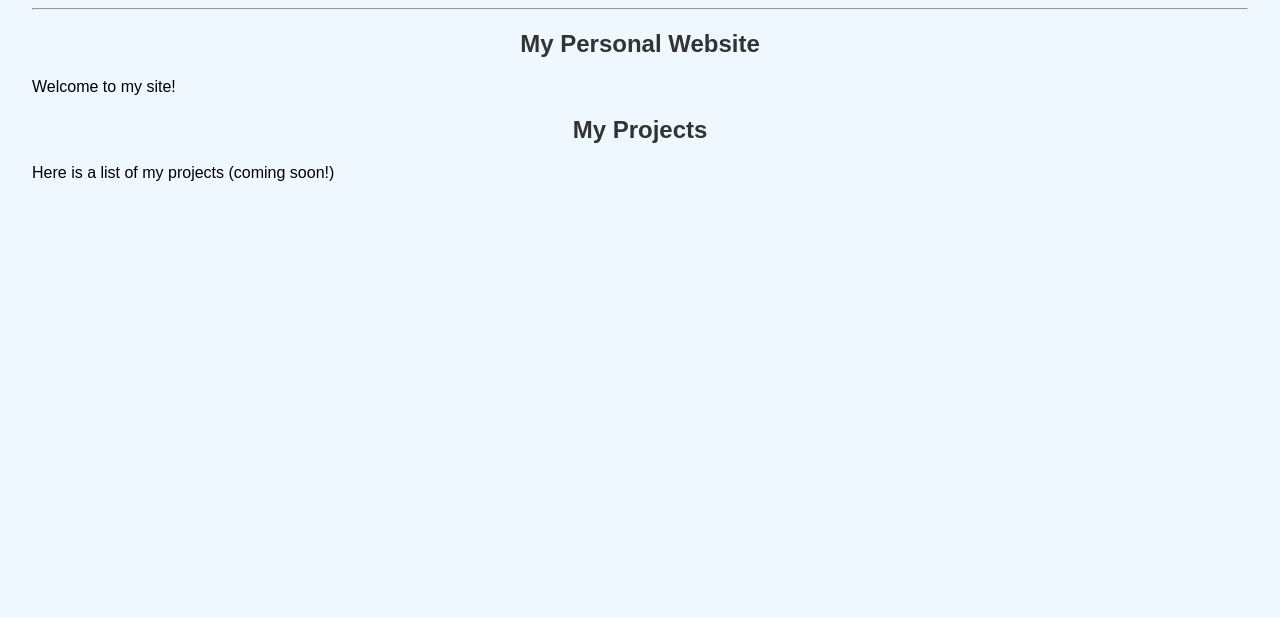
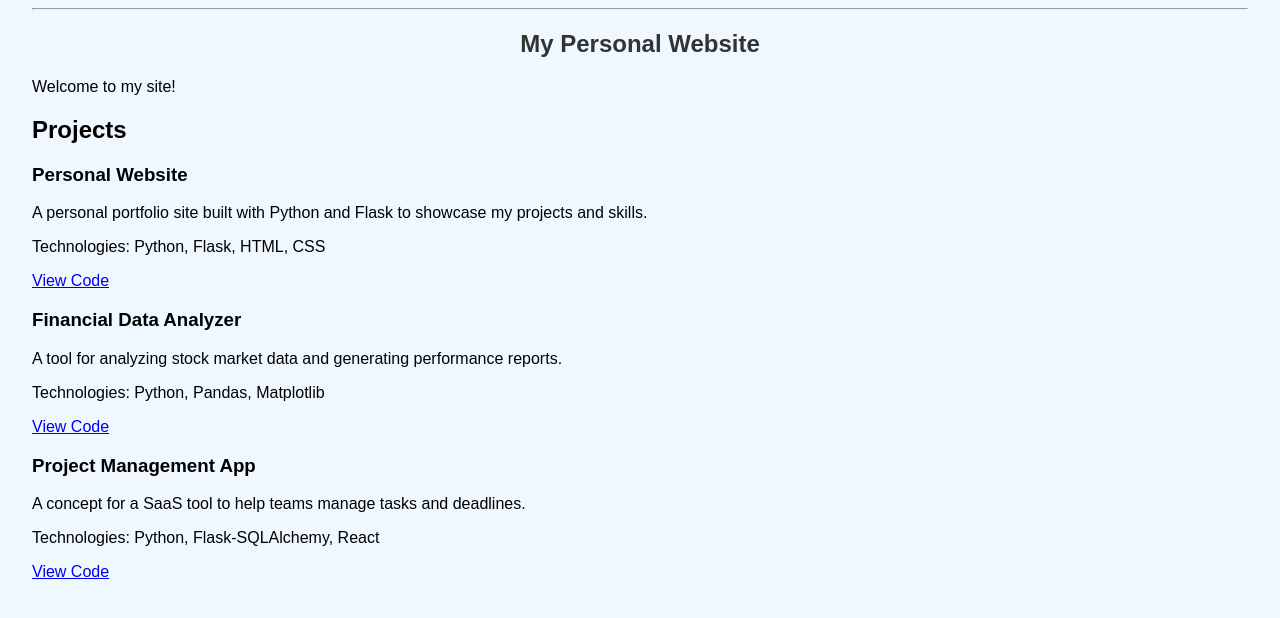
Before and after one commit to kaizhou24/personal-website, a Flask app: page / in a window 1280 px wide. Shown: the part 50-668 px from the top of the page. Run offline with Flask 3, Linux system fonts and the light colour scheme.

Commit message:
Add dynamic projects section with sample projects
- Create projects data structure in Flask app with sample projects
- Update index template to render projects dynamically using Jinja2
- Add project cards with title, description, technologies, and GitHub links
- Replace static placeholder text with dynamic content loop

```diff
--- a/app.py
+++ b/app.py
@@ -2,6 +2,27 @@ from flask import Flask, render_template
 
 app = Flask(__name__)
 
+projects = [
+    {
+        'title': 'Personal Website',
+        'description': 'A personal portfolio site built with Python and Flask to showcase my projects and skills.',
+        'technologies': ['Python', 'Flask', 'HTML', 'CSS'],
+        'github_link': '#' # We will replace '#' with the actual link later
+    },
+    {
+        'title': 'Financial Data Analyzer',
+        'description': 'A tool for analyzing stock market data and generating performance reports.',
+        'technologies': ['Python', 'Pandas', 'Matplotlib'],
+        'github_link': '#'
+    },
+    {
+        'title': 'Project Management App',
+        'description': 'A concept for a SaaS tool to help teams manage tasks and deadlines.',
+        'technologies': ['Python', 'Flask-SQLAlchemy', 'React'],
+        'github_link': '#'
+    }
+]
+
 @app.route('/')
-def home():
-    return render_template('index.html')
+def index():
+    return render_template('index.html', projects=projects)
--- a/templates/index.html
+++ b/templates/index.html
@@ -7,7 +7,16 @@
     </section>
 
     <section id="projects">
-        <h1>My Projects</h1>
-        <p>Here is a list of my projects (coming soon!)</p>
+        <h2>Projects</h2>
+        <div class="project-container">
+        {% for project in projects %}
+            <div class="project-card">
+                <h3>{{ project.title }}</h3>
+                <p>{{ project.description }}</p>
+                <p>Technologies: {{ project.technologies | join(', ') }}</p>
+                <a href="{{ project.github_link }}" class="button" target="_blank" rel="noopener noreferrer">View Code</a>
+            </div>
+        {% endfor %}
+        </div>
     </section>
 {% endblock %}
```
